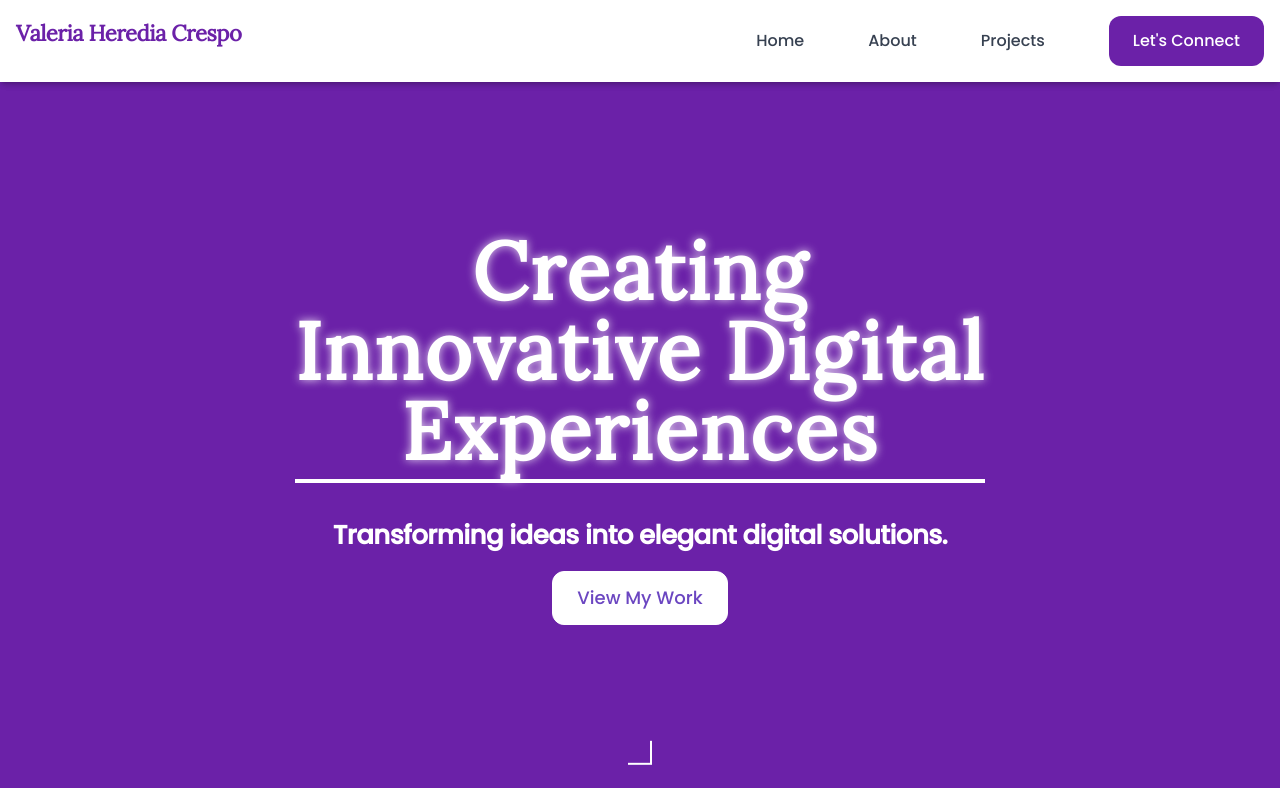
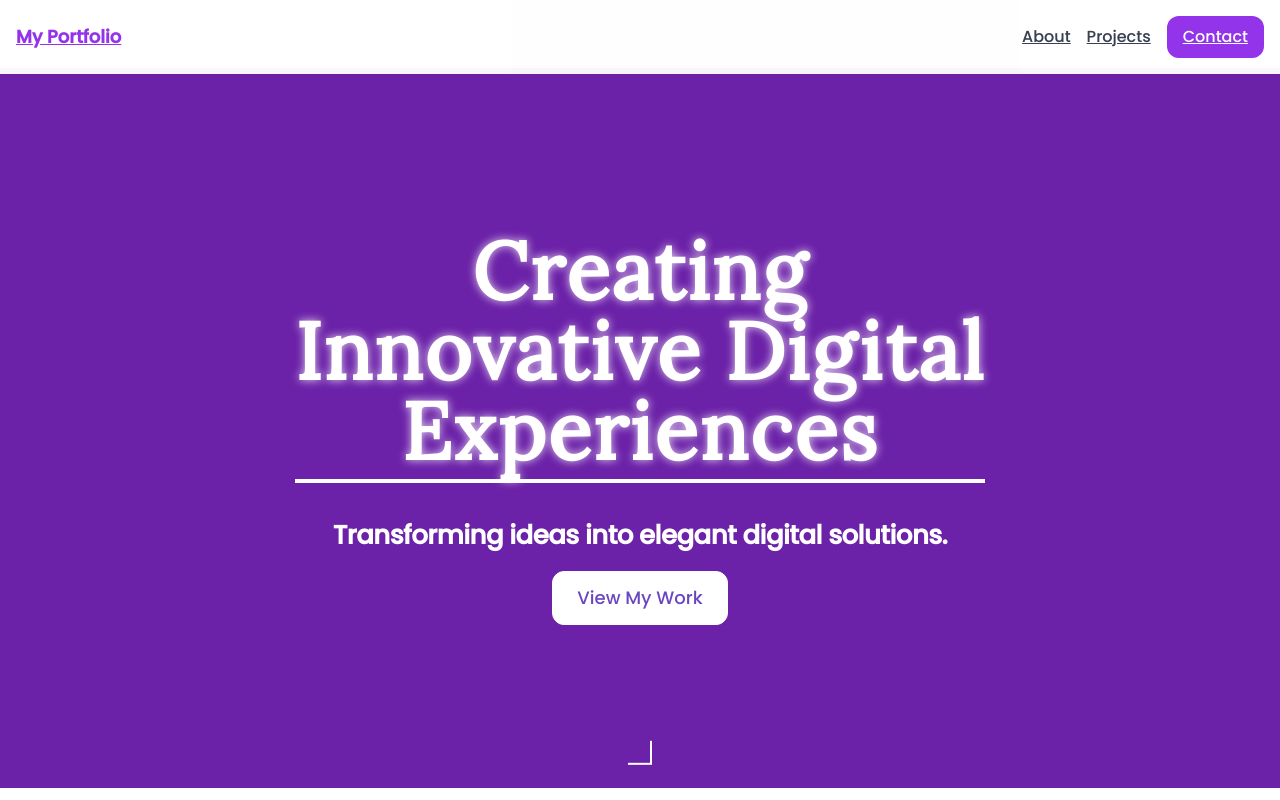
Before and after one commit to vvh24/portfolioBase, a Next.js app: page / in a window 1280 px wide. Shown: the top 800 px of the page. Built offline with nearby package versions, Linux system fonts and the light colour scheme.

Commit message:
adjusting nav bar for mobile responsiveness

```diff
--- a/src/app/layout.tsx
+++ b/src/app/layout.tsx
@@ -14,6 +14,7 @@ export default function RootLayout({
   children: React.ReactNode;
 }) {
   const [isMenuOpen, setIsMenuOpen] = useState(false);
+  const [isScrolled, setIsScrolled] = useState(false);
 
   return (
     <html lang="en">
@@ -23,14 +24,38 @@ export default function RootLayout({
         <meta name="viewport" content="width=device-width, initial-scale=1" />
       </Head>
       <body>
-        <header className="bg-white shadow-md w-full fixed top-0 z-50">
-          <div className="container mx-auto px-2 py-2 flex justify-between items-center md:px-4 md:py-4">
-            <h1 className="text-lg font-bold text-purple-800 md:text-xl" style={{ fontFamily: 'Lora, serif' }}>
-              Valeria Heredia Crespo
-            </h1>
+        <header
+          className={`fixed top-0 left-0 w-full z-50 transition-all duration-300 ${
+            isScrolled ? "backdrop-blur-md shadow-md" : ""
+          } bg-white/80`}
+        >
+          <div className="container mx-auto px-4 py-4 flex justify-between items-center">
+            {/* Logo */}
+            <Link href="/" className="text-lg font-bold text-purple-600">
+              My Portfolio
+            </Link>
+
+            {/* Desktop Navigation */}
+            <nav className="hidden md:flex space-x-4 items-center">
+              <Link href="/about" className="text-gray-700 hover:text-purple-600">
+                About
+              </Link>
+              <Link href="/projects" className="text-gray-700 hover:text-purple-600">
+                Projects
+              </Link>
+              <Link
+                href="/contact"
+                className="px-4 py-2 bg-purple-600 text-white rounded-lg hover:bg-purple-700"
+              >
+                Contact
+              </Link>
+            </nav>
+
+            {/* Mobile Menu Button */}
             <button
+              className="md:hidden text-gray-800 focus:outline-none ml-auto"
               onClick={() => setIsMenuOpen(!isMenuOpen)}
-              className="md:hidden text-purple-600 focus:outline-none"
+              aria-label="Toggle navigation menu"
             >
               <svg
                 xmlns="http://www.w3.org/2000/svg"
@@ -38,27 +63,51 @@ export default function RootLayout({
                 viewBox="0 0 24 24"
                 strokeWidth="2"
                 stroke="currentColor"
-                className="w-5 h-5 md:w-6 md:h-6"
+                className="w-6 h-6"
               >
-                <path strokeLinecap="round" strokeLinejoin="round" d="M4 6h16M4 12h16m-7 6h7" />
+                <path
+                  strokeLinecap="round"
+                  strokeLinejoin="round"
+                  d="M4 6h16M4 12h16m-7 6h7"
+                />
               </svg>
             </button>
-            <nav className="hidden md:flex items-center space-x-4 md:space-x-16">
-              <Link href="/" className="text-sm text-gray-700 hover:text-purple-600 no-underline md:text-base">Home</Link>
-              <Link href="/about" className="text-sm text-gray-700 hover:text-purple-600 no-underline md:text-base">About</Link>
-              <Link href="/projects" className="text-sm text-gray-700 hover:text-purple-600 no-underline md:text-base">Projects</Link>
-              <RoundedButton href="/contact" className="px-4 py-2 bg-purple-800 text-white rounded-lg hover:bg-purple-700 transition-all no-underline md:px-6 md:py-3">
-                Let's Connect
-              </RoundedButton>
-            </nav>
-          </div>
-          <div className={`absolute top-full left-0 w-full bg-white md:hidden z-40 ${isMenuOpen ? 'block' : 'hidden'}`}>
-            <Link href="/" className="block px-4 py-2 text-sm text-gray-700 hover:text-purple-600 no-underline">Home</Link>
-            <Link href="/about" className="block px-4 py-2 text-sm text-gray-700 hover:text-purple-600 no-underline">About</Link>
-            <Link href="/projects" className="block px-4 py-2 text-sm text-gray-700 hover:text-purple-600 no-underline">Projects</Link>
-            <RoundedButton href="/contact" className="block px-4 py-2 bg-purple-600 text-white hover:bg-purple-700 no-underline">
-              Let's Connect
-            </RoundedButton>
+
+            {/* Mobile Menu */}
+            {isMenuOpen && (
+              <div className="absolute top-full left-0 w-full bg-white md:hidden">
+                <nav className="flex flex-col space-y-4 p-4">
+                  <Link
+                    href="/about"
+                    className="text-gray-800 hover:text-purple-600 transition-colors no-underline"
+                    onClick={() => setIsMenuOpen(false)}
+                  >
+                    About
+                  </Link>
+                  <Link
+                    href="/projects"
+                    className="text-gray-800 hover:text-purple-600 transition-colors no-underline"
+                    onClick={() => setIsMenuOpen(false)}
+                  >
+                    Projects
+                  </Link>
+                  <Link
+                    href="/contact"
+                    className="text-gray-800 hover:text-purple-600 transition-colors no-underline"
+                    onClick={() => setIsMenuOpen(false)}
+                  >
+                    Contact
+                  </Link>
+                  <Link
+                    href="/contact"
+                    className="px-4 py-2 bg-purple-600 text-white rounded-lg hover:brightness-110 transition-all"
+                    onClick={() => setIsMenuOpen(false)}
+                  >
+                    Contact
+                  </Link>
+                </nav>
+              </div>
+            )}
           </div>
         </header>
 
--- a/src/app/page.tsx
+++ b/src/app/page.tsx
@@ -14,17 +14,42 @@ import "@fontsource/inter"; // Inter for body
 
 export default function Home() {
   const [isMenuOpen, setIsMenuOpen] = useState(false);
+  const [isScrolled, setIsScrolled] = useState(false);
 
   return (
     <div className="min-h-screen flex flex-col" style={{ fontFamily: 'Inter, sans-serif' }}>
-      <header className="bg-white shadow-md w-full fixed top-0 z-50">
-          <div className="container mx-auto px-2 py-2 flex justify-between items-center md:px-4 md:py-4">
-            <h1 className="text-lg font-bold text-purple-800 md:text-xl" style={{ fontFamily: 'Lora, serif' }}>
-              Valeria Heredia Crespo
-            </h1>
+      <header
+        className={`fixed top-0 left-0 w-full z-50 transition-all duration-300 ${
+          isScrolled ? "backdrop-blur-md shadow-md" : ""
+        } bg-white/80`}
+      >
+        <div className="container mx-auto px-4 py-4 flex justify-between items-center">
+          {/* Logo */}
+          <Link href="/" className="text-lg font-bold text-purple-600">
+            My Portfolio
+          </Link>
+
+          {/* Desktop Navigation */}
+          <nav className="hidden md:flex space-x-4 items-center">
+            <Link href="/about" className="text-gray-700 hover:text-purple-600">
+              About
+            </Link>
+            <Link href="/projects" className="text-gray-700 hover:text-purple-600">
+              Projects
+            </Link>
+            <Link
+              href="/contact"
+              className="px-4 py-2 bg-purple-600 text-white rounded-lg hover:bg-purple-700"
+            >
+              Contact
+            </Link>
+          </nav>
+
+          {/* Mobile Menu Button */}
           <button
+            className="md:hidden text-gray-800 focus:outline-none ml-auto"
             onClick={() => setIsMenuOpen(!isMenuOpen)}
-              className="md:hidden text-purple-600 focus:outline-none"
+            aria-label="Toggle navigation menu"
           >
             <svg
               xmlns="http://www.w3.org/2000/svg"
@@ -32,30 +57,52 @@ export default function Home() {
               viewBox="0 0 24 24"
               strokeWidth="2"
               stroke="currentColor"
-                className="w-5 h-5 md:w-6 md:h-6"
+              className="w-6 h-6"
             >
-                <path strokeLinecap="round" strokeLinejoin="round" d="M4 6h16M4 12h16m-7 6h7" />
+              <path
+                strokeLinecap="round"
+                strokeLinejoin="round"
+                d="M4 6h16M4 12h16m-7 6h7"
+              />
             </svg>
           </button>
-            <nav className="hidden md:flex items-center space-x-4 md:space-x-16">
-              <Link href="/" className="text-sm text-gray-700 hover:text-purple-600 no-underline md:text-base">Home</Link>
-              <Link href="/about" className="text-sm text-gray-700 hover:text-purple-600 no-underline md:text-base">About</Link>
-              <Link href="/projects" className="text-sm text-gray-700 hover:text-purple-600 no-underline md:text-base">Projects</Link>
-              <RoundedButton href="/contact" className="px-4 py-2 bg-purple-800 text-white rounded-lg hover:bg-purple-700 transition-all no-underline md:px-6 md:py-3">
-                Let's Connect
-              </RoundedButton>
+
+          {/* Mobile Menu */}
+          {isMenuOpen && (
+            <div className="absolute top-full left-0 w-full bg-white md:hidden">
+              <nav className="flex flex-col space-y-4 p-4">
+                <Link
+                  href="/about"
+                  className="text-gray-800 hover:text-purple-600 transition-colors no-underline"
+                  onClick={() => setIsMenuOpen(false)}
+                >
+                  About
+                </Link>
+                <Link
+                  href="/projects"
+                  className="text-gray-800 hover:text-purple-600 transition-colors no-underline"
+                  onClick={() => setIsMenuOpen(false)}
+                >
+                  Projects
+                </Link>
+                <Link
+                  href="/contact"
+                  className="text-gray-800 hover:text-purple-600 transition-colors no-underline"
+                  onClick={() => setIsMenuOpen(false)}
+                >
+                  Contact
+                </Link>
+                <Link
+                  href="/contact"
+                  className="px-4 py-2 bg-purple-600 text-white rounded-lg hover:brightness-110 transition-all"
+                  onClick={() => setIsMenuOpen(false)}
+                >
+                  Contact
+                </Link>
               </nav>
             </div>
-          {isMenuOpen && (
-            <div className="absolute top-full left-0 w-full bg-white md:hidden z-40">
-              <Link href="/" className="block px-4 py-2 text-sm text-gray-700 hover:text-purple-600 no-underline">Home</Link>
-              <Link href="/about" className="block px-4 py-2 text-sm text-gray-700 hover:text-purple-600 no-underline">About</Link>
-              <Link href="/projects" className="block px-4 py-2 text-sm text-gray-700 hover:text-purple-600 no-underline">Projects</Link>
-              <RoundedButton href="/contact" className="block px-4 py-2 bg-purple-600 text-white hover:bg-purple-700 no-underline">
-                Let's Connect
-              </RoundedButton>
+          )}
         </div>
-          )}
       </header>
 
       <main className="flex-grow w-full pt-1">
```
Lines whose indentation alone changed are shown as unchanged.
